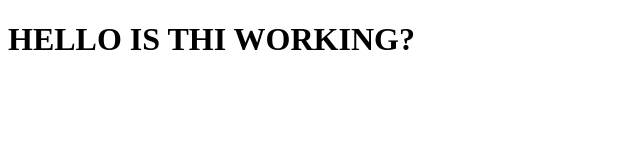
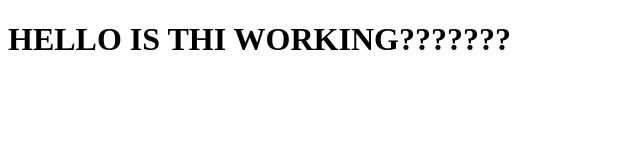
Before and after one commit to dovydaszemait/reactEXAM_DovZem, a React (Create React App) app: page / in a window 1280 px wide. Shown: the top 160 px of the page, without its empty margins (0-640 px from the left). Built offline with nearby package versions, Linux system fonts and the light colour scheme.

Commit message:
react setup

```diff
--- a/src/App.js
+++ b/src/App.js
@@ -3,7 +3,7 @@ import './App.css';
 function App() {
   return (
     <div className='App'>
-      <h1>HELLO IS THI WORKING?</h1>
+      <h1>HELLO IS THI WORKING???????</h1>
     </div>
   );
 }
```
